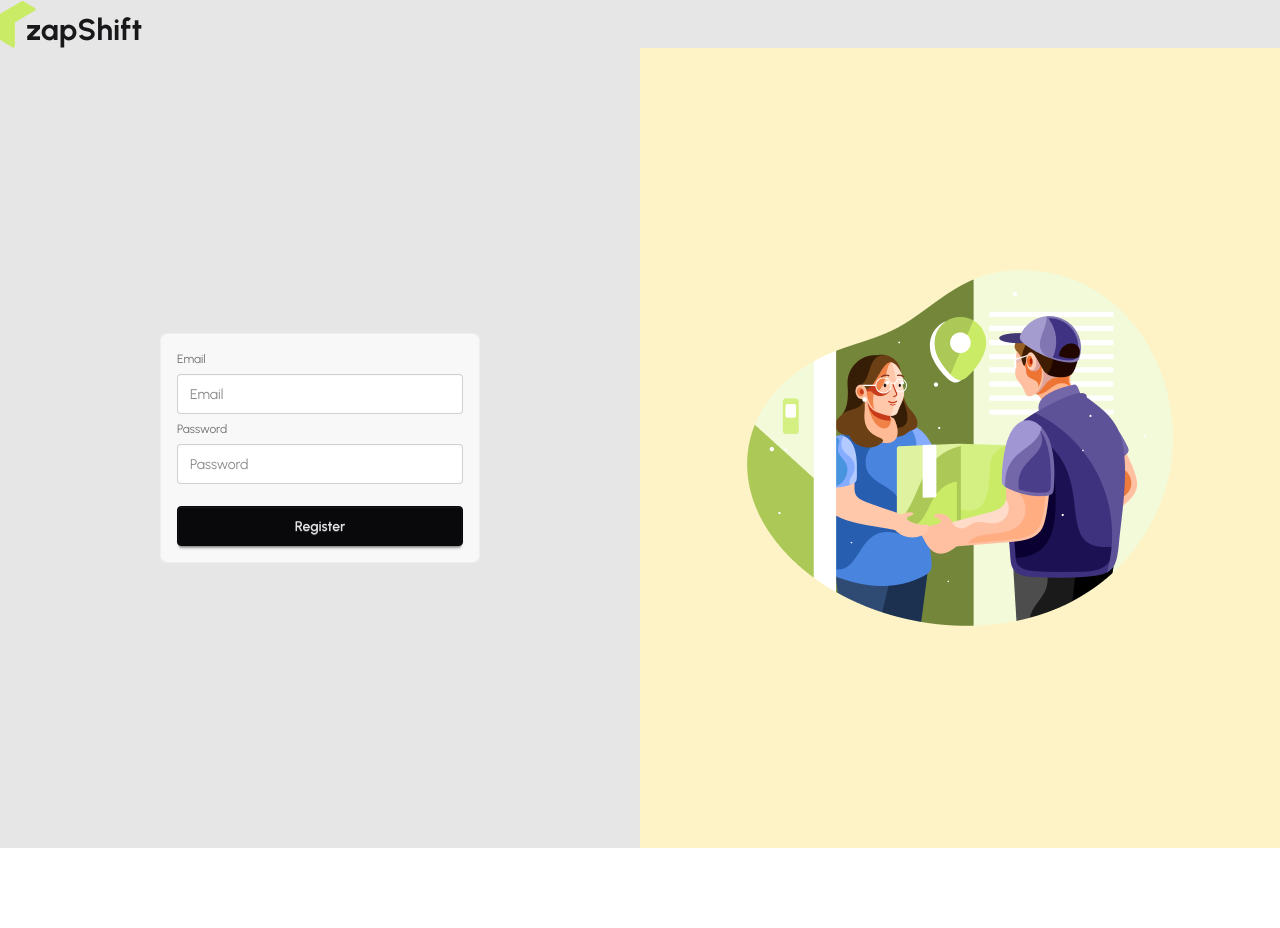
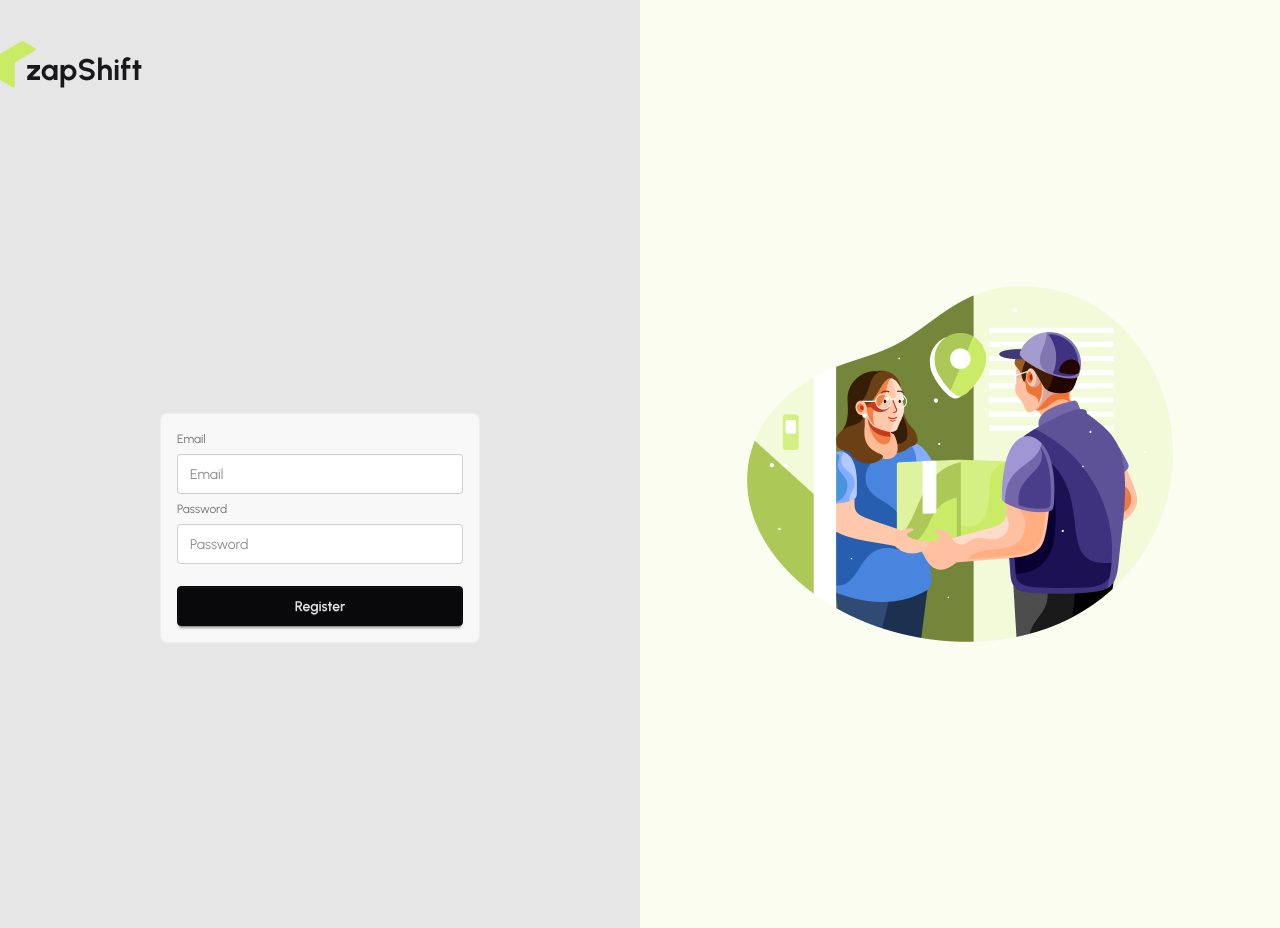
Before and after one commit to aktar86/zapshift-client, a React (Vite) app: page /register in a window 1280 px wide. Before the commit the page ends 848 px from the top, so only its background shows below. Built offline with nearby package versions, Linux system fonts and the light colour scheme.

Commit message:
register page update with ui figma

```diff
--- a/src/Layout/AuthLayout.jsx
+++ b/src/Layout/AuthLayout.jsx
@@ -5,13 +5,16 @@
 
 const AuthLayout = () => {
   return (
-    <div className="max-w-7xl mx-auto">
-      <Logo></Logo>
+    <div className="max-w-full mx-auto min-h-screen">
       <div className="flex">
         <div className="flex-1  ">
+          <div className="py-10">
+            <Logo></Logo>
+          </div>
           <Outlet></Outlet>
         </div>
-        <div className="flex-1 flex justify-center items-center bg-amber-100">
+
+        <div className="flex-1 flex justify-center items-center bg-[#FAFDF0]">
           <img src={authimg} alt="" />
         </div>
       </div>
--- a/src/Pages/Auth/Register/Register.jsx
+++ b/src/Pages/Auth/Register/Register.jsx
@@ -14,7 +14,7 @@
     console.log("after Register: ", data);
   };
   return (
-    <div className="flex justify-center items-center h-screen">
+    <div className="flex justify-center items-center min-h-screen">
       <form onSubmit={handleSubmit(handleRegistration)}>
         <fieldset className="fieldset bg-base-200 border-base-300 rounded-box w-xs border p-4">
           {/* email */}
```
